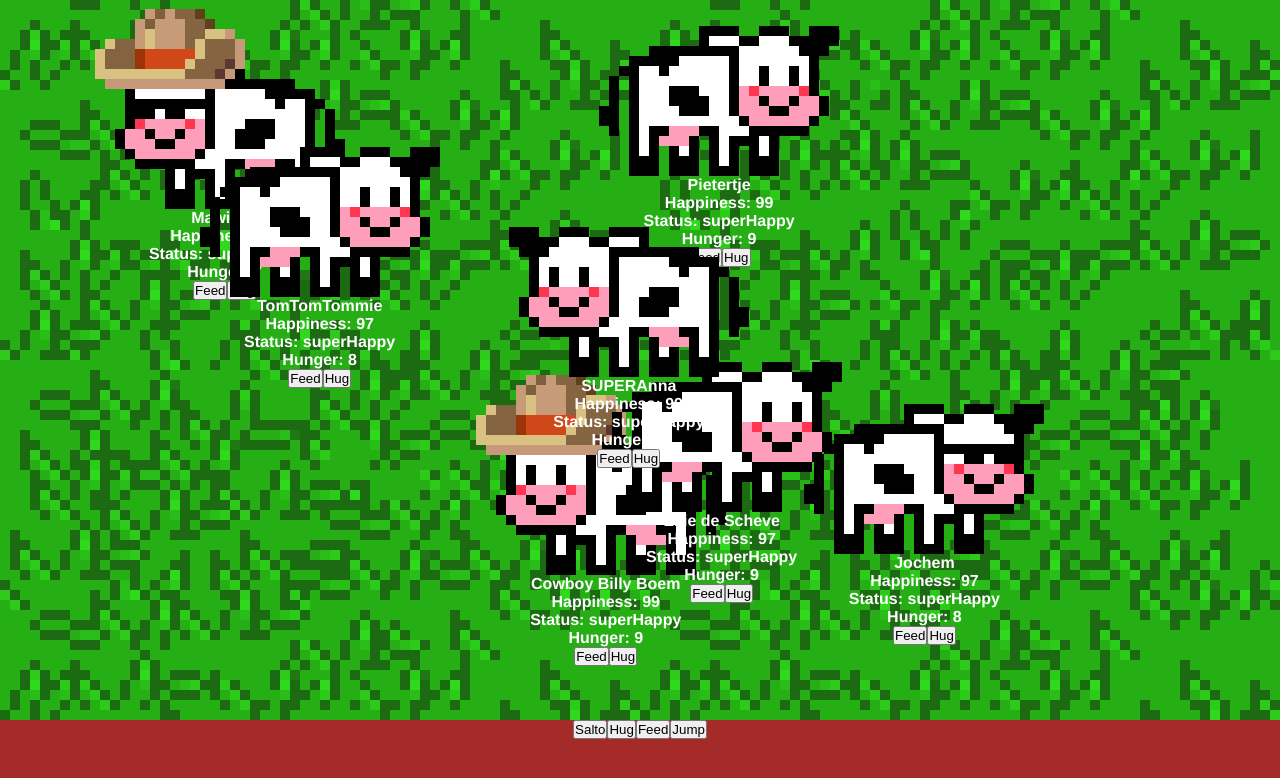
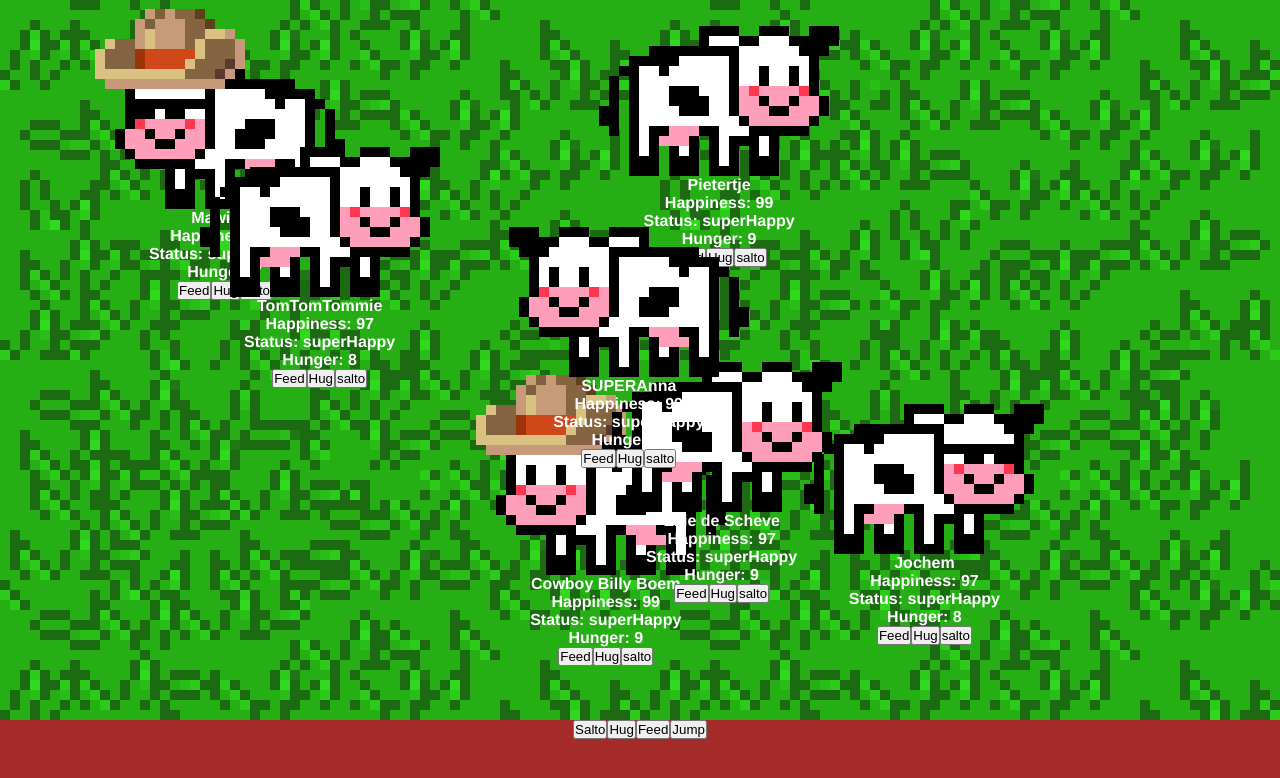
Before and after one commit to SachaBogaers/tamagotchi-vue, a Vue app: page / in a window 1280 px wide. Shown: the top 778 px of the page. Built offline with nearby package versions, Linux system fonts and the light colour scheme.

Commit message:
added salto action

```diff
--- a/src/components/Display.vue
+++ b/src/components/Display.vue
@@ -1,6 +1,6 @@
 <template>
   <div id="display">
-		<Tamagotchi class ="tamagotchi"
+		<Tamagotchi
 			v-for="cow in activeCows"
 			@modifyStats="modifyStats"
 			:key="cow.name"
--- a/src/components/Menu.vue
+++ b/src/components/Menu.vue
@@ -1,6 +1,6 @@
 <template>
   <div id="menu">
-		<button type="button">Salto</button>
+		<button @click="salto" type="button">Salto</button>
 		<button @click="hug" type="button">Hug</button>
 		<button @click="feed" type="button">Feed</button>
 		<button @click="jump" type="button">Jump</button>
@@ -29,6 +29,9 @@ export default {
 		},
 		jump () {
 			this.$root.$emit('jump')
+		},
+		salto () {
+			this.$root.$emit('salto')
 		}
 	},
 	computed: {
--- a/src/components/Tamagotchi.vue
+++ b/src/components/Tamagotchi.vue
@@ -9,7 +9,8 @@
 			<div
 				@click="petCow"
 				class="tamagotchi__display__cow"
-				:class="{'tamagotchi__display__cow--jumping': jumping}"
+				:class="{'tamagotchi__display__cow--jumping': jumping,
+				'tamagotchi__display__cow--saltoing': saltoing}"
 				:style="{'animation-duration': animationDuration + 's'}">
 				<img
 					class="tamagotchi__display__img"
@@ -24,6 +25,7 @@
 		<p>Hunger: {{hunger}}</p>
 		<button @click="feedCow" type="button">Feed</button>
 		<button @click="hugCow" type="button">Hug</button>
+		<button @click="salto" type="button">salto</button>
 	</div>
 </template>
 
@@ -49,7 +51,8 @@ export default {
 			y: 80*Math.random(),
 			direction: 'left',
 			walking: false,
-			jumping: false
+			jumping: false,
+			saltoing: false
 		}
 	},
 	watch: {
@@ -71,7 +74,7 @@ export default {
 			this.$emit('modifyStats', 'hunger', 10, this.name)
 		},
 		walk () {
-			if (this.status != 'dead') {
+			if (this.status != 'dead' && !this.saltoing) {
 				let range = 2*this.speed + 5
 				let x = this.x + (2 * range * Math.random() - range)
 				x = Math.max(0, x)
@@ -95,7 +98,13 @@ export default {
 		jump () {
 			if (!this.jumping && this.status != 'dead') {
 				this.jumping = true
-				setTimeout(() => this.jumping = false, 2 * this.animationDuration * 1000)
+				setTimeout(() => this.jumping = false, this.animationDuration * 1000)
+			}
+		},
+		salto () {
+			if (!this.saltoing && !this.jumping && this.status != 'dead') {
+				this.saltoing = true
+				setTimeout(() => this.saltoing = false, this.animationDuration * 1000)
 			}
 		},
 		walkGsap () {
@@ -146,7 +155,9 @@ export default {
 		animationDuration () {
 			let animationDuration = 0
 			if (this.jumping) {
-				animationDuration = 0.2
+				animationDuration = 0.4
+			} else if (this.saltoing) {
+				animationDuration = 1
 			} else {
 				if (this.walking) animationDuration = this.status == 'sad' ? 0.2 : 0.1
 				else if (!['dead', 'sad'].includes(this.status)) animationDuration = 0.5
@@ -157,6 +168,7 @@ export default {
 	mounted () {
 		setTimeout(this.walk, Math.random()*3000 + 2000)
 		this.$root.$on('jump', this.jump)
+		this.$root.$on('salto', this.salto)
 	}
 }
 </script>
@@ -169,8 +181,7 @@ export default {
 	font-weight: 700;
 }
 	.tamagotchi__display {
-		/* height: 300px;
-		width: 500px; */
+		position: relative;
 	}
 		.tamagotchi__display--flipped {
 			transform: scaleX(-1);
@@ -187,7 +198,10 @@ export default {
 			left: calc(100% * (3 / 24));
 		}
 		.tamagotchi__display__cow--jumping {
-			animation: jump 1s 2 alternate;
+			animation: jump;
+		}
+		.tamagotchi__display__cow--saltoing {
+			animation: salto;
 		}
 		.tamagotchi__display__img {
 			display: block;
@@ -206,8 +220,23 @@ export default {
 	from {
 		transform: translateY(0px);
 	}
+	50% {
+		transform: translateY(-50px);
+	}
 	to {
-		transform: translateY(-50px);
+		transform: translateY(0px);
+	}
+}
+
+@keyframes salto {
+	from {
+		transform: translateY(0);
+	}
+	25% {
+		transform: translateY(-100px) rotate(0deg);
+	}
+	100% {
+		transform: translateY(0) rotate(-360deg);
 	}
 }
 
```
